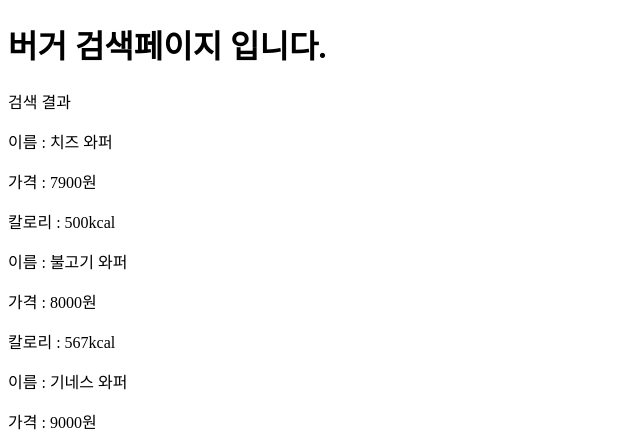
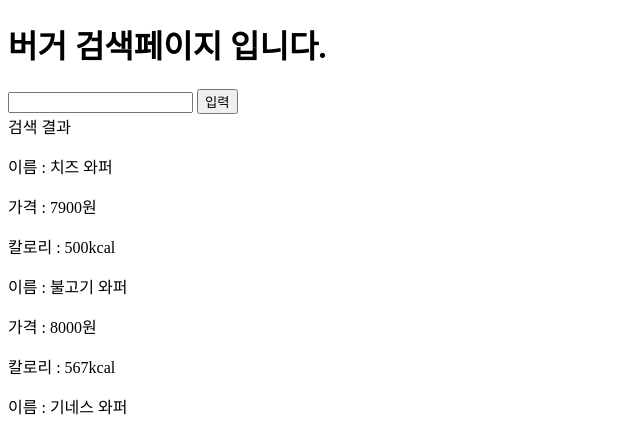
Before and after one commit to galadriel91/django-basics, a Django app: template 01.Pyburger/templates/search.html in a window 1280 px wide. Shown: the top 430 px of the page, without its empty margins (0-640 px from the left). Run offline with Django 4.2, Linux system fonts and the light colour scheme; the template is opened without the code that fills it: values that come from a table or form of the project are taken from there, others are empty; data comes from the database, SQL or seed files in the repository.

Commit message:
Update: Add form in search.html and get data

```diff
--- a/01.Pyburger/templates/search.html
+++ b/01.Pyburger/templates/search.html
@@ -6,6 +6,10 @@
 </head>
 <body>
     <h1>버거 검색페이지 입니다.</h1>
+    <form method="GET">
+        <input type="text" name="keyword">
+        <button type="submit">입력</button>
+    </form>
     <div>검색 결과</div>
     {% for item in burger%}
         <div>
```
